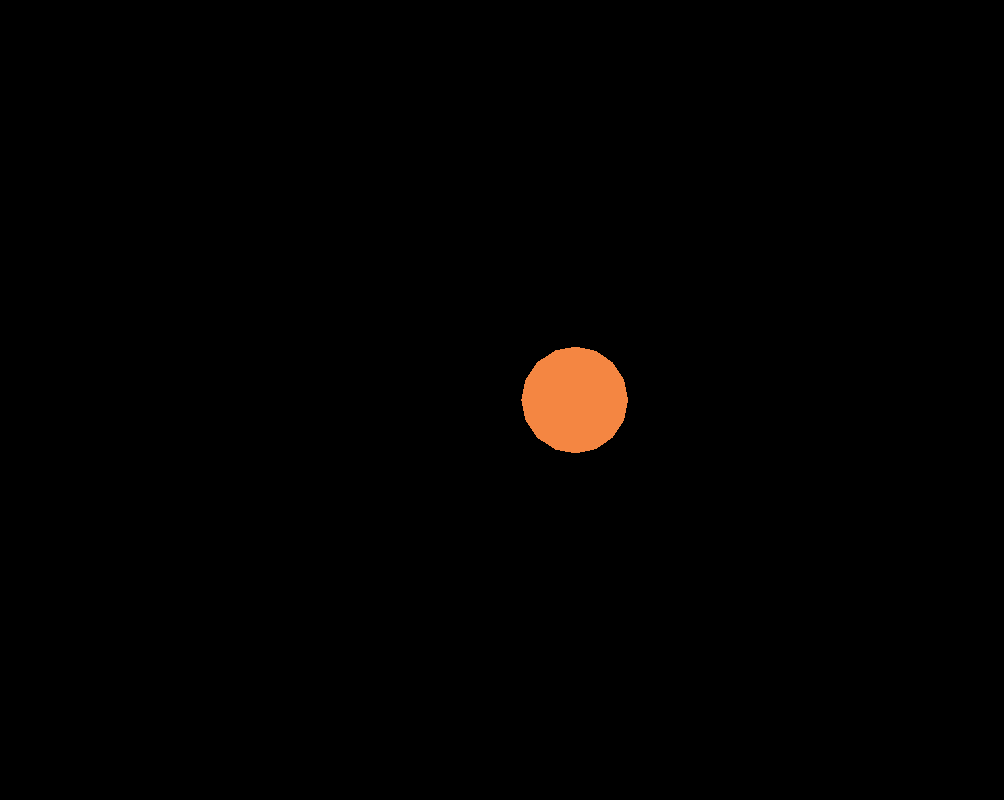
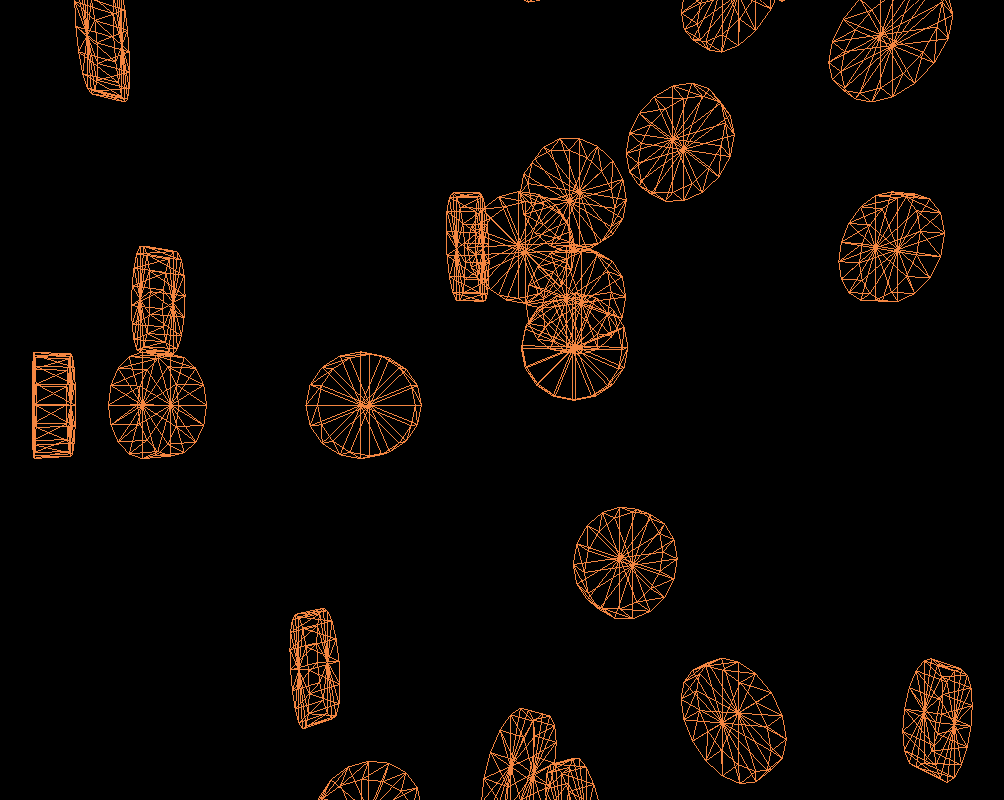
Before and after one commit to nathanielhernandez/cs464final-project, a plain HTML site: page index.html in a window 1280 px wide. Shown: the whole page, without its empty margins (66-1070 px from the left). Drawn offline with nearby package versions, Linux system fonts and the light colour scheme.

Commit message:
Coins are falling

```diff
--- a/index.html
+++ b/index.html
@@ -20,18 +20,39 @@
             document.body.appendChild( renderer.domElement );
 
             var geometry = new THREE.CylinderGeometry( 1, 1, .5, 16 );
-            var material = new THREE.MeshBasicMaterial( { color: 0xf48642 } );
+            var material = new THREE.MeshBasicMaterial( { color: 0xf48642, wireframe: true} );
             var cube = new THREE.Mesh( geometry, material );
             cube.rotation.x += 1.5708;
             scene.add( cube );
 
+            cube.position.y = 1;
             camera.position.z = 10;
+
+            var coins = [];
+            for (var i = 0; i < 100; i++){
+                var coinGeometry = new THREE.CylinderGeometry( 1, 1, .5, 16 );
+                var coinMaterial = new THREE.MeshBasicMaterial( { color: 0xf48642, wireframe: true} );
+                var coin = new THREE.Mesh( coinGeometry, coinMaterial );
+                coin.rotation.x += 1.5708;
+                coin.position.y = Math.round(100 * Math.random());
+                coin.position.x = 10 - Math.round(20 * Math.random());
+                coin.rotation.z = 5 * Math.random();
+                scene.add(coin);
+                coins.push(coin);
+            }
+
+            scene.add( coins );
 
             function animate() {
                 requestAnimationFrame( animate );
 
                 cube.rotation.z += 0.01;
 
+                for (var i = 0; i < 100; i++){
+                    coins[i].position.y -= 0.1;
+                    coins[i].rotation.z += 0.05;
+                }
+
                 renderer.render( scene, camera );
             }
             animate();
```
